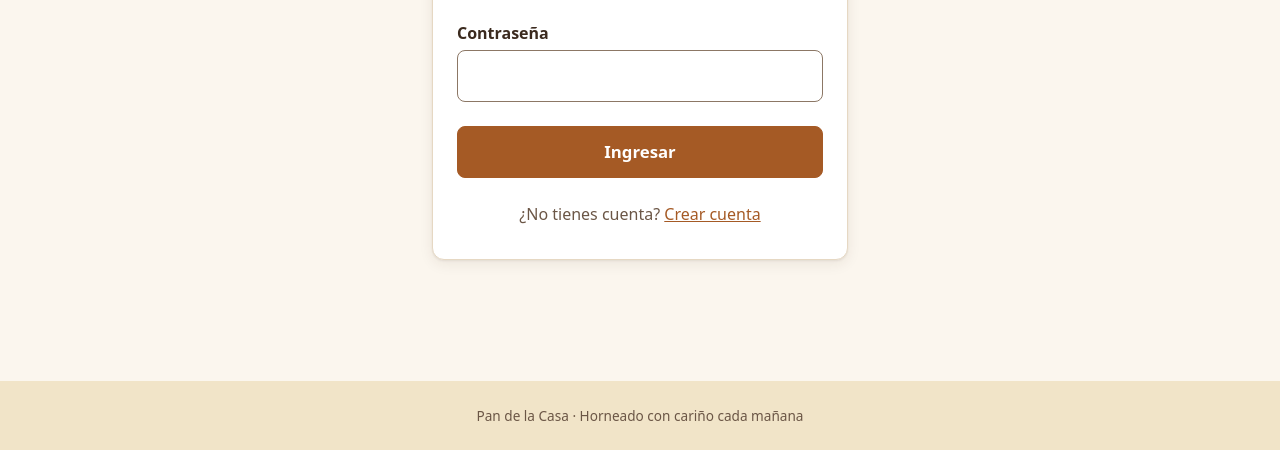
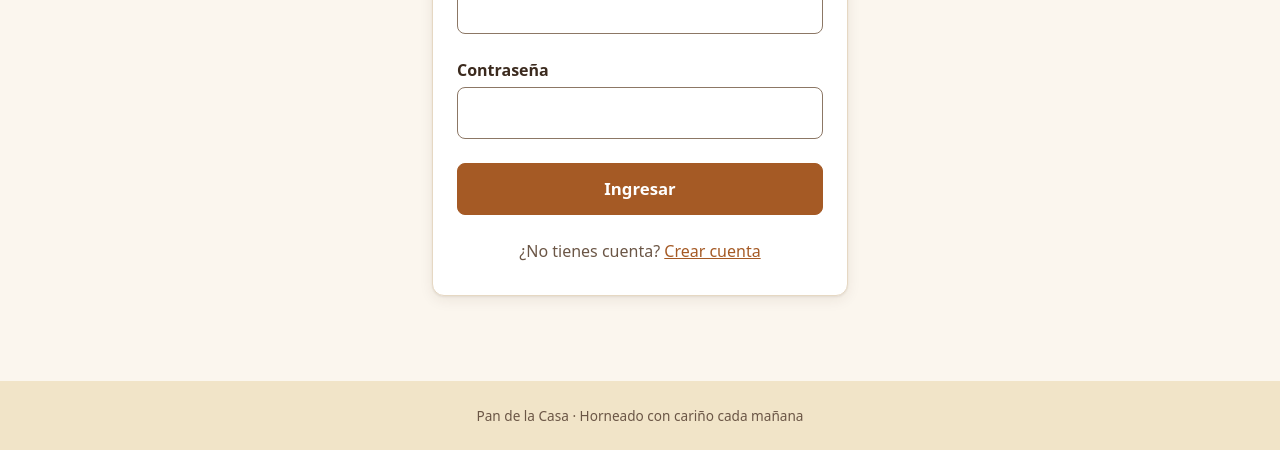
Before and after one commit to Andr3xDev/migas-en-la-nube, a plain HTML site: page web/login.html in a window 1280 px wide. Shown: the part 350-800 px from the top of the page. Drawn offline with Linux system fonts and the light colour scheme.

Commit message:
fix(web): center auth and confirmation cards

```diff
--- a/web/css/styles.css
+++ b/web/css/styles.css
@@ -622,6 +622,19 @@ form p {
   align-items: flex-start;
 }
 
+/* Fills the space between header and footer. "safe" keeps overflow scrollable on short screens. */
+.page-centered {
+  display: flex;
+  flex-direction: column;
+  align-items: center;
+  justify-content: safe center;
+  text-align: center;
+}
+
+.page-centered > * {
+  width: 100%;
+}
+
 .auth-card {
   width: 100%;
   max-width: var(--width-card-form);
--- a/web/login.html
+++ b/web/login.html
@@ -19,7 +19,7 @@
         <a href="/" id="logout" data-icon="log-out" data-user hidden>Salir</a>
       </nav>
     </header>
-    <main class="auth-page">
+    <main class="auth-page page-centered">
       <div class="auth-card">
         <img class="auth-logo" src="/img/logo.svg" alt="" />
         <h1>Ingresar</h1>
```
Also changed, not shown: web/confirmation.html (+1 -1 lines), web/register.html (+1 -1 lines).
